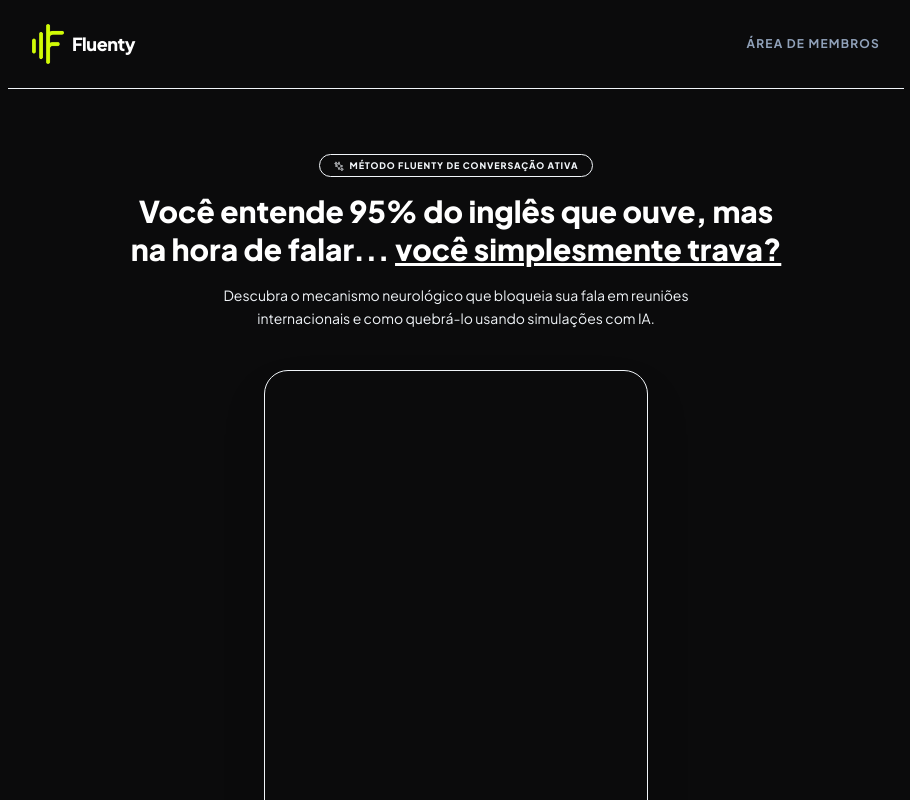
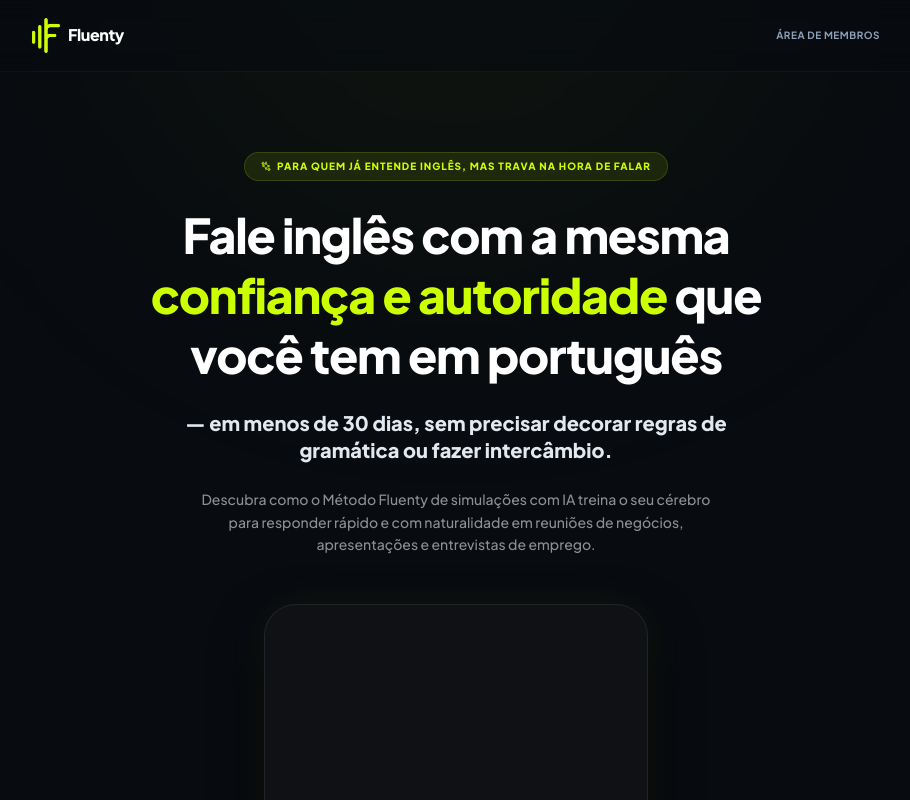
Before and after one commit to lukspit/fluenty, a Next.js app: page /vendas in a window 1280 px wide. Shown: the top 800 px of the page, without its empty margins (184-1094 px from the left). Built offline with nearby package versions, Linux system fonts and the light colour scheme.

Commit message:
design/copy: refine sales landing page, map theme colors in tailwind v4, improve layouts and glassmorphism

```diff
--- a/src/app/globals.css
+++ b/src/app/globals.css
@@ -19,6 +19,14 @@
   --color-muted-text: var(--muted-text);
   --color-card-bg: var(--card-bg);
   --font-sans: var(--font-plus-jakarta-sans), var(--font-geist-sans), sans-serif;
+
+  /* Cores de Marca (Brand) para a Landing Page */
+  --color-brand-dark: #080B10;
+  --color-brand-neon: #CCFF00;
+  --color-brand-neonHover: #B2DF00;
+  --color-brand-border: rgba(255, 255, 255, 0.08);
+  --color-brand-card: rgba(22, 23, 26, 0.65);
+  --color-brand-textMuted: #8E8F94;
 }
 
 body {
--- a/src/components/LandingPage.tsx
+++ b/src/components/LandingPage.tsx
@@ -149,46 +149,52 @@ export default function LandingPage() {
       <div className="absolute w-[600px] h-[600px] bg-brand-neon/5 rounded-full blur-[150px] -top-96 left-1/2 -translate-x-1/2 pointer-events-none" />
       <div className="absolute w-[500px] h-[500px] bg-brand-neon/2 rounded-full blur-[120px] bottom-10 -right-96 pointer-events-none" />
 
-      {/* Header */}
-      <header className="max-w-4xl mx-auto px-6 py-6 flex items-center justify-between border-b border-brand-border/40 relative z-20">
+      {/* Header (Premium, Floating & Glassmorphic) */}
+      <header className="sticky top-0 w-full bg-brand-dark/60 backdrop-blur-md border-b border-white/[0.04] z-50 transition-all duration-300">
+        <div className="max-w-4xl mx-auto px-6 py-4.5 flex items-center justify-between">
           <div className="flex items-center gap-2">
             <Image
               src="/logo-v3.png"
               alt="Fluenty Logo"
-            width={32}
-            height={32}
+              width={28}
+              height={28}
               className="object-contain"
             />
-          <span className="font-title font-black text-lg text-white tracking-tight">Fluenty</span>
+            <span className="font-title font-black text-base text-white tracking-tight">Fluenty</span>
           </div>
           <a
             href="/login"
-          className="text-xs font-bold uppercase tracking-widest text-slate-400 hover:text-white transition"
+            className="text-[10px] font-bold uppercase tracking-wider text-slate-400 hover:text-white transition duration-200"
           >
             Área de Membros
           </a>
+        </div>
       </header>
 
       {/* Main Content Container */}
-      <main className="max-w-3xl mx-auto px-6 pt-12 md:pt-16 pb-24 relative z-10 flex flex-col items-center">
+      <main className="max-w-4xl mx-auto px-6 pt-12 md:pt-20 pb-24 relative z-10 flex flex-col items-center">
 
         {/* Headline Section */}
-        <div className="text-center space-y-4 max-w-2xl mb-10">
-          <span className="inline-flex items-center gap-1.5 text-[9px] font-black uppercase tracking-widest text-brand-neon bg-brand-neon/10 border border-brand-neon/20 px-3.5 py-1 rounded-full">
-            <SparklesIcon size={10} className="animate-pulse" /> Método Fluenty de Conversação Ativa
+        <div className="text-center space-y-6 max-w-3xl mb-12">
+          <span className="inline-flex items-center gap-1.5 text-[10px] font-extrabold uppercase tracking-widest text-brand-neon bg-brand-neon/10 border border-brand-neon/15 px-4 py-1.5 rounded-full">
+            <SparklesIcon size={10} className="animate-pulse text-brand-neon" /> PARA QUEM JÁ ENTENDE INGLÊS, MAS TRAVA NA HORA DE FALAR
           </span>
 
-          <h1 className="text-2xl md:text-3xl font-black title-font text-white leading-tight">
-            Você entende 95% do inglês que ouve, mas na hora de falar... <span className="text-brand-neon underline decoration-brand-neon/40">você simplesmente trava?</span>
+          <h1 className="text-3xl sm:text-4xl md:text-5xl font-black text-white leading-tight tracking-tight max-w-2xl mx-auto">
+            Fale inglês com a mesma <span className="text-brand-neon">confiança e autoridade</span> que você tem em português
           </h1>
 
-          <p className="text-xs md:text-sm text-brand-textMuted max-w-lg mx-auto leading-relaxed">
-            Descubra o mecanismo neurológico que bloqueia sua fala em reuniões internacionais e como quebrá-lo usando simulações com IA.
+          <h2 className="text-base sm:text-lg md:text-xl font-extrabold text-slate-200 leading-snug max-w-xl mx-auto">
+            — em menos de 30 dias, sem precisar decorar regras de gramática ou fazer intercâmbio.
+          </h2>
+
+          <p className="text-xs sm:text-sm text-brand-textMuted max-w-lg mx-auto leading-relaxed font-medium">
+            Descubra como o Método Fluenty de simulações com IA treina o seu cérebro para responder rápido e com naturalidade em reuniões de negócios, apresentações e entrevistas de emprego.
           </p>
         </div>
 
-        {/* VSL Player (9:16 Vertical Container) */}
-        <div className="w-full max-w-sm aspect-[9/16] bg-brand-card/90 rounded-3xl border border-brand-border shadow-2xl relative overflow-hidden flex items-center justify-center group mb-8">
+        {/* VSL Player (9:16 Vertical Container with Premium Holographic Glow) */}
+        <div className="w-full max-w-sm aspect-[9/16] bg-brand-card/90 rounded-[2rem] border border-white/[0.08] shadow-[0_20px_50px_rgba(0,0,0,0.5),0_0_40px_rgba(204,255,0,0.06)] hover:shadow-[0_20px_50px_rgba(0,0,0,0.5),0_0_50px_rgba(204,255,0,0.12)] hover:border-brand-neon/30 transition-all duration-500 relative overflow-hidden flex items-center justify-center group mb-8">
           <div id="vsl-youtube-player" className="w-full h-full rounded-2xl" />
         </div>
 
@@ -208,33 +214,35 @@ export default function LandingPage() {
 
         {/* DELAYED REVEAL SECTION */}
         {showOffer && (
-          <div className="w-full animate-fade-in space-y-16">
+          <div className="w-full animate-fade-in space-y-16 mt-8">
 
-            {/* CTA Box */}
-            <div className="bg-brand-card/90 border border-brand-border/80 rounded-3xl p-8 text-center space-y-6 shadow-[0_0_50px_rgba(204,255,0,0.02)] relative overflow-hidden backdrop-blur-md">
-              <div className="absolute top-0 left-1/2 -translate-x-1/2 w-40 h-40 bg-brand-neon/5 rounded-full blur-2xl pointer-events-none" />
+            {/* CTA Box (Premium Glassmorphic Banner) */}
+            <div className="bg-brand-card/80 border border-white/[0.06] rounded-[2rem] p-8 md:p-10 text-center space-y-8 shadow-[0_20px_50px_rgba(0,0,0,0.5),0_0_50px_rgba(204,255,0,0.04)] relative overflow-hidden backdrop-blur-md">
+              <div className="absolute top-0 left-1/2 -translate-x-1/2 w-48 h-48 bg-brand-neon/5 rounded-full blur-3xl pointer-events-none" />
 
-              <div className="space-y-1">
-                <span className="text-[10px] font-black uppercase text-brand-neon tracking-widest block">Oferta Exclusiva de Lançamento</span>
-                <h2 className="text-xl md:text-2xl font-black title-font text-white">Adquira o Treinamento do Método</h2>
+              <div className="space-y-2 relative z-10">
+                <span className="text-[10px] font-black uppercase text-brand-neon tracking-widest block bg-brand-neon/10 border border-brand-neon/15 px-3 py-1 rounded-full w-max mx-auto">
+                  Oferta Exclusiva de Lançamento
+                </span>
+                <h2 className="text-2xl md:text-3xl font-black text-white">Adquira o Treinamento do Método</h2>
               </div>
 
-              <div className="py-4 border-y border-brand-border/40 max-w-sm mx-auto">
+              <div className="py-5 border-y border-white/[0.04] max-w-sm mx-auto relative z-10">
                 <div className="flex items-center justify-center gap-2">
                   <span className="text-slate-400 text-xs line-through">R$ 97,00</span>
                   <span className="bg-brand-neon/10 text-brand-neon text-[9px] font-black uppercase px-2 py-0.5 rounded">Salvar R$ 70,00</span>
                 </div>
-                <div className="mt-1 flex items-baseline justify-center">
+                <div className="mt-2 flex items-baseline justify-center">
                   <span className="text-brand-textMuted text-xs font-bold uppercase tracking-wider">Apenas</span>
-                  <span className="text-3xl font-black text-white title-font ml-1.5">R$ {PRODUCT_PRICE}</span>
-                  <span className="text-slate-400 text-xs font-medium ml-1">à vista</span>
+                  <span className="text-4xl font-black text-white ml-2">R$ {PRODUCT_PRICE}</span>
+                  <span className="text-slate-400 text-xs font-medium ml-1.5">à vista</span>
                 </div>
               </div>
 
-              <div className="space-y-4">
+              <div className="space-y-4 max-w-md mx-auto relative z-10">
                 <a
                   href={CHECKOUT_URL}
-                  className="w-full py-4.5 bg-brand-neon text-brand-dark hover:bg-brand-neonHover hover:scale-[1.01] active:scale-[0.99] font-title font-extrabold uppercase tracking-widest text-xs rounded-2xl transition duration-300 shadow-[0_4px_25px_rgba(204,255,0,0.2)] flex items-center justify-center gap-2.5"
+                  className="w-full py-4.5 bg-brand-neon text-brand-dark hover:bg-brand-neonHover hover:shadow-[0_0_30px_rgba(204,255,0,0.3)] hover:scale-[1.01] active:scale-[0.99] font-title font-black uppercase tracking-widest text-[11px] rounded-2xl transition duration-300 flex items-center justify-center gap-2.5 cursor-pointer shadow-[0_4px_25px_rgba(204,255,0,0.15)]"
                 >
                   <ZapIcon size={14} className="fill-brand-dark" />
                   Quero Destravar Minha Fala
@@ -246,70 +254,72 @@ export default function LandingPage() {
             </div>
 
             {/* O que você vai levar */}
-            <div className="space-y-6">
-              <h3 className="text-lg font-black title-font text-white text-center">
+            <div className="space-y-8">
+              <h3 className="text-xl font-black text-white text-center tracking-tight">
                 O que você recebe ao garantir o acesso hoje:
               </h3>
 
               <div className="grid grid-cols-1 md:grid-cols-2 gap-4">
-                <div className="bg-brand-card/50 border border-brand-border p-5 rounded-2xl flex gap-4">
+                <div className="bg-brand-card/30 border border-white/[0.04] p-6 rounded-2xl flex gap-4 hover:border-brand-neon/20 hover:bg-brand-card/50 transition-all duration-300 hover:shadow-[0_0_25px_rgba(204,255,0,0.02)]">
                   <div className="w-8 h-8 rounded-xl bg-brand-neon/10 border border-brand-neon/20 flex items-center justify-center text-brand-neon shrink-0">
-                    <span className="font-bold text-xs">01</span>
+                    <span className="font-black text-xs">01</span>
                   </div>
                   <div>
                     <h4 className="text-xs font-extrabold uppercase text-white tracking-wider">Aula 1: O Paradoxo</h4>
-                    <p className="text-xs text-brand-textMuted mt-1 leading-normal">Como mapear sua trava e entender por que a teoria te deixou no intermediário.</p>
+                    <p className="text-xs text-brand-textMuted mt-1.5 leading-relaxed">Como mapear sua trava e entender por que a teoria te deixou no intermediário.</p>
                   </div>
                 </div>
 
-                <div className="bg-brand-card/50 border border-brand-border p-5 rounded-2xl flex gap-4">
+                <div className="bg-brand-card/30 border border-white/[0.04] p-6 rounded-2xl flex gap-4 hover:border-brand-neon/20 hover:bg-brand-card/50 transition-all duration-300 hover:shadow-[0_0_25px_rgba(204,255,0,0.02)]">
                   <div className="w-8 h-8 rounded-xl bg-brand-neon/10 border border-brand-neon/20 flex items-center justify-center text-brand-neon shrink-0">
-                    <span className="font-bold text-xs">02</span>
+                    <span className="font-black text-xs">02</span>
                   </div>
                   <div>
                     <h4 className="text-xs font-extrabold uppercase text-white tracking-wider">Aula 2: A Ilusão das Escolas</h4>
-                    <p className="text-xs text-brand-textMuted mt-1 leading-normal">O motivo real pelo qual Duolingo e decoreba de gramática travam sua fala ativa.</p>
+                    <p className="text-xs text-brand-textMuted mt-1.5 leading-relaxed">O motivo real pelo qual Duolingo e decoreba de gramática travam sua fala ativa.</p>
                   </div>
                 </div>
 
-                <div className="bg-brand-card/50 border border-brand-border p-5 rounded-2xl flex gap-4">
+                <div className="bg-brand-card/30 border border-white/[0.04] p-6 rounded-2xl flex gap-4 hover:border-brand-neon/20 hover:bg-brand-card/50 transition-all duration-300 hover:shadow-[0_0_25px_rgba(204,255,0,0.02)]">
                   <div className="w-8 h-8 rounded-xl bg-brand-neon/10 border border-brand-neon/20 flex items-center justify-center text-brand-neon shrink-0">
-                    <span className="font-bold text-xs">03</span>
+                    <span className="font-black text-xs">03</span>
                   </div>
                   <div>
                     <h4 className="text-xs font-extrabold uppercase text-white tracking-wider">Aula 3: O Método do Roleplay</h4>
-                    <p className="text-xs text-brand-textMuted mt-1 leading-normal">A mecânica científica para simular conversações sob pressão sem vergonha ou medo.</p>
+                    <p className="text-xs text-brand-textMuted mt-1.5 leading-relaxed">A mecânica científica para simular conversações sob pressão sem vergonha ou medo.</p>
                   </div>
                 </div>
 
-                <div className="bg-brand-card/50 border border-brand-border p-5 rounded-2xl flex gap-4">
+                <div className="bg-brand-card/30 border border-white/[0.04] p-6 rounded-2xl flex gap-4 hover:border-brand-neon/20 hover:bg-brand-card/50 transition-all duration-300 hover:shadow-[0_0_25px_rgba(204,255,0,0.02)]">
                   <div className="w-8 h-8 rounded-xl bg-brand-neon/10 border border-brand-neon/20 flex items-center justify-center text-brand-neon shrink-0">
-                    <span className="font-bold text-xs">04</span>
+                    <span className="font-black text-xs">04</span>
                   </div>
                   <div>
                     <h4 className="text-xs font-extrabold uppercase text-white tracking-wider">Aula 4: Plano Prático</h4>
-                    <p className="text-xs text-brand-textMuted mt-1 leading-normal">As ferramentas necessárias e o acesso direto à plataforma Fluenty de simulação.</p>
+                    <p className="text-xs text-brand-textMuted mt-1.5 leading-relaxed">As ferramentas necessárias e o acesso direto à plataforma Fluenty de simulação.</p>
                   </div>
                 </div>
               </div>
 
-              {/* Bônus */}
-              <div className="bg-brand-neon/5 border border-brand-neon/20 rounded-2xl p-6 space-y-4">
-                <span className="text-[9px] font-black uppercase text-brand-neon tracking-widest bg-brand-neon/10 border border-brand-neon/15 px-2.5 py-0.5 rounded">Bônus inclusos na compra</span>
+              {/* Bônus (Com gradiente e destaque premium) */}
+              <div className="bg-brand-neon/[0.02] border border-brand-neon/15 rounded-2xl p-6 space-y-4 shadow-[0_0_30px_rgba(204,255,0,0.02)]">
+                <span className="text-[9px] font-black uppercase text-brand-neon tracking-widest bg-brand-neon/10 border border-brand-neon/15 px-3 py-1 rounded-full">
+                  Bônus inclusos na compra
+                </span>
 
                 <div className="space-y-3">
-                  <div className="flex gap-2">
+                  <div className="flex gap-2.5">
                     <CheckIcon size={12} className="text-brand-neon shrink-0 mt-0.5" />
                     <div>
-                      <h5 className="text-xs font-bold text-white">PDF: Dicionário de Sobrevivência Corporativo</h5>
-                      <p className="text-[11px] text-brand-textMuted">As 50 frases e termos mais usados em reuniões globais e Dailies para você soar profissional.</p>
+                      <h5 className="text-xs font-extrabold text-white uppercase tracking-wider">PDF: Dicionário de Sobrevivência Corporativo</h5>
+                      <p className="text-[11px] text-brand-textMuted mt-0.5">As 50 frases e termos mais usados em reuniões globais e Dailies para você soar profissional.</p>
                     </div>
                   </div>
-                  <div className="flex gap-2">
+                  <div className="flex gap-2.5">
                     <CheckIcon size={12} className="text-brand-neon shrink-0 mt-0.5" />
                     <div>
-                      <h5 className="text-xs font-bold text-white">Checklist: Entrevista Internacional Descomplicada</h5>
-                      <p className="text-[11px] text-brand-textMuted">O passo a passo exato para responder às perguntas clássicas de recrutadores estrangeiros.</p>
+                      <h5 className="text-xs font-extrabold text-white uppercase tracking-wider">Checklist: Entrevista Internacional Descomplicada</h5>
+                      <p className="text-[11px] text-brand-textMuted mt-0.5">O passo a passo exato para responder às perguntas clássicas de recrutadores estrangeiros.</p>
                     </div>
                   </div>
                 </div>
@@ -317,12 +327,12 @@ export default function LandingPage() {
             </div>
 
             {/* Garantia */}
-            <div className="bg-brand-card/50 border border-brand-border rounded-3xl p-6 flex flex-col md:flex-row items-center gap-6">
-              <div className="w-20 h-20 relative shrink-0 bg-brand-neon/15 border border-brand-neon/30 rounded-full flex items-center justify-center">
-                <span className="text-brand-neon font-black text-xs text-center leading-none">7 DIAS<br/>GARANTIA</span>
+            <div className="bg-brand-card/40 border border-white/[0.04] rounded-3xl p-6 flex flex-col md:flex-row items-center gap-6 backdrop-blur-sm">
+              <div className="w-20 h-20 relative shrink-0 bg-brand-neon/15 border border-brand-neon/20 rounded-full flex items-center justify-center shadow-[0_0_20px_rgba(204,255,0,0.1)]">
+                <span className="text-brand-neon font-black text-[10px] text-center leading-tight">7 DIAS<br/>GARANTIA</span>
               </div>
               <div className="space-y-2 text-center md:text-left">
-                <h4 className="text-sm font-extrabold uppercase text-white tracking-wider">Compromisso de Risco Zero</h4>
+                <h4 className="text-xs font-black uppercase text-white tracking-wider">Compromisso de Risco Zero</h4>
                 <p className="text-xs text-brand-textMuted leading-relaxed">
                   Assista a todas as 4 aulas práticas. Se no período de 7 dias você sentir que o método não serve para destravar a sua conversação, basta mandar um único e-mail para nós. Devolvemos 100% do seu dinheiro investido. Sem enrolação.
                 </p>
@@ -331,11 +341,11 @@ export default function LandingPage() {
 
             {/* Provas Sociais */}
             <div className="space-y-6">
-              <h3 className="text-lg font-black title-font text-white text-center">
+              <h3 className="text-lg font-black text-white text-center tracking-tight">
                 Depoimentos de quem usou o método para destravar:
               </h3>
               <div className="grid grid-cols-1 md:grid-cols-2 gap-4">
-                <div className="bg-brand-card/30 border border-brand-border/60 p-5 rounded-2xl space-y-3">
+                <div className="bg-brand-card/30 border border-white/[0.04] p-6 rounded-2xl space-y-3 hover:border-brand-neon/20 transition-all duration-300">
                   <p className="text-xs text-brand-textMuted italic leading-relaxed">
                     "Eu travava completamente quando meu PM americano pedia um update na daily. Eu sabia o que fazer, mas as palavras sumiam. O método da simulação com IA mudou totalmente meus reflexos de fala. Hoje faço dailies sorrindo."
                   </p>
@@ -345,7 +355,7 @@ export default function LandingPage() {
                   </div>
                 </div>
 
-                <div className="bg-brand-card/30 border border-brand-border/60 p-5 rounded-2xl space-y-3">
+                <div className="bg-brand-card/30 border border-white/[0.04] p-6 rounded-2xl space-y-3 hover:border-brand-neon/20 transition-all duration-300">
                   <p className="text-xs text-brand-textMuted italic leading-relaxed">
                     "Fiquei estagnada por 3 anos na mesma vaga porque tinha medo de assumir reuniões com clientes internacionais. O treinamento abriu meus olhos sobre o porquê eu travava. Recomendo de olhos fechados."
                   </p>
@@ -359,21 +369,21 @@ export default function LandingPage() {
 
             {/* FAQ Accordion */}
             <div className="space-y-6">
-              <h3 className="text-lg font-black title-font text-white text-center">
+              <h3 className="text-lg font-black text-white text-center tracking-tight">
                 Perguntas Frequentes (FAQ)
               </h3>
 
-              <div className="bg-brand-card border border-brand-border rounded-2xl overflow-hidden divide-y divide-brand-border/60">
+              <div className="bg-brand-card/30 border border-white/[0.04] rounded-2xl overflow-hidden divide-y divide-white/[0.04] backdrop-blur-sm">
                 {faqs.map((faq, idx) => (
                   <div key={idx} className="transition">
                     <button
                       onClick={() => setActiveFaq(activeFaq === idx ? null : idx)}
-                      className="w-full px-6 py-4 flex items-center justify-between text-left hover:bg-brand-dark/20 transition"
+                      className="w-full px-6 py-4.5 flex items-center justify-between text-left hover:bg-brand-card/40 transition duration-200"
                     >
                       <span className="text-xs font-extrabold text-white tracking-wide">{faq.q}</span>
                       <ChevronRightIcon
                         size={14}
-                        className={`text-brand-textMuted transition-transform duration-300 ${activeFaq === idx ? "rotate-90 text-brand-neon" : ""}`}
+                        className={`text-brand-textMuted transition-transform duration-300 ${activeFaq === idx ? "rotate-95 text-brand-neon" : ""}`}
                       />
                     </button>
                     {activeFaq === idx && (
@@ -387,10 +397,10 @@ export default function LandingPage() {
             </div>
 
             {/* Footer Pricing Call */}
-            <div className="text-center space-y-4 pt-8">
+            <div className="text-center space-y-5 pt-8">
               <a
                 href={CHECKOUT_URL}
-                className="inline-flex py-4 px-8 bg-brand-neon text-brand-dark hover:bg-brand-neonHover font-title font-extrabold uppercase tracking-widest text-xs rounded-2xl transition duration-300 shadow-[0_4px_25px_rgba(204,255,0,0.15)] items-center gap-2"
+                className="inline-flex py-4 px-8 bg-brand-neon text-brand-dark hover:bg-brand-neonHover hover:shadow-[0_0_30px_rgba(204,255,0,0.35)] hover:scale-[1.01] active:scale-[0.99] font-title font-extrabold uppercase tracking-widest text-xs rounded-2xl transition duration-300 shadow-[0_4px_25px_rgba(204,255,0,0.15)] items-center gap-2 cursor-pointer"
               >
                 Garantir Minha Vaga por R$ {PRODUCT_PRICE}
               </a>
```
Lines whose indentation alone changed are shown as unchanged.
